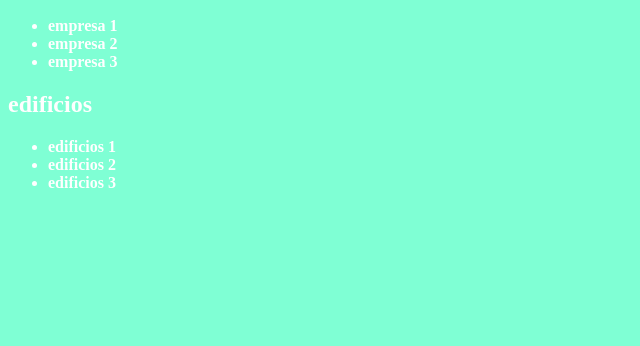
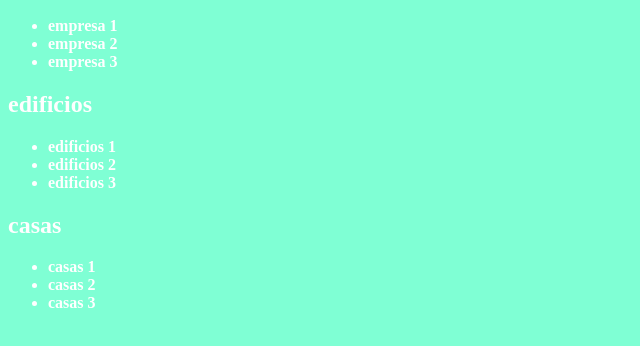
Before and after one commit to dariotovar6920/gitcursocurso, a plain HTML site: page index.html in a window 1280 px wide. Shown: the part 110-456 px from the top of the page, without its empty margins (0-640 px from the left). Drawn offline with Linux system fonts and the light colour scheme.

Commit message:
Update index.html

```diff
--- a/index.html
+++ b/index.html
@@ -21,5 +21,12 @@
         <li>edificios 2</li>
         <li>edificios 3</li>
     </ul>
+    <h2>casas</h2>
+    <ul>
+        <li>casas 1</li>
+        <li>casas 2</li>
+        <li>casas 3</li>
+    </ul>
+
 </body>
 </html>
```
